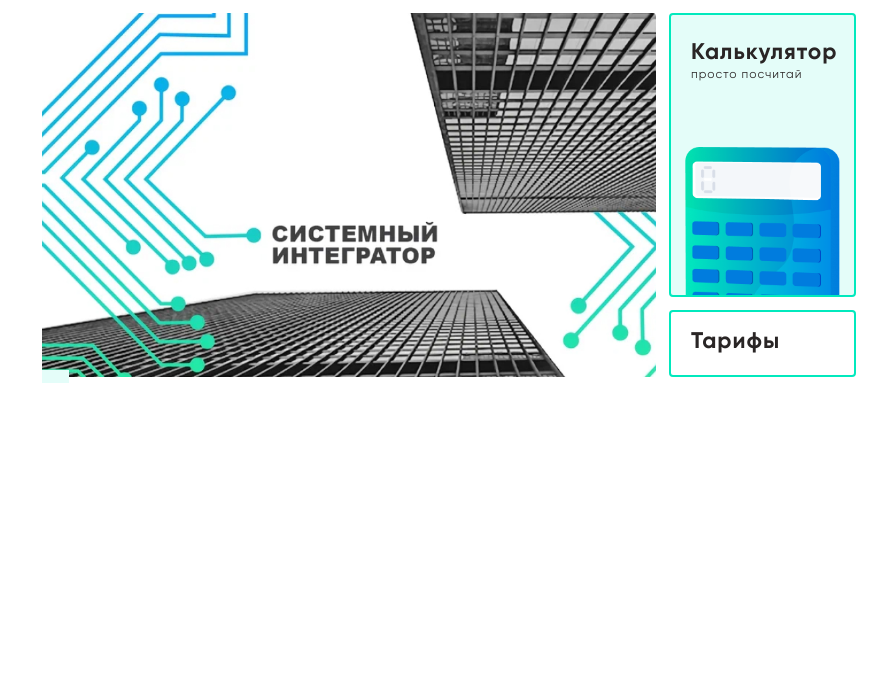
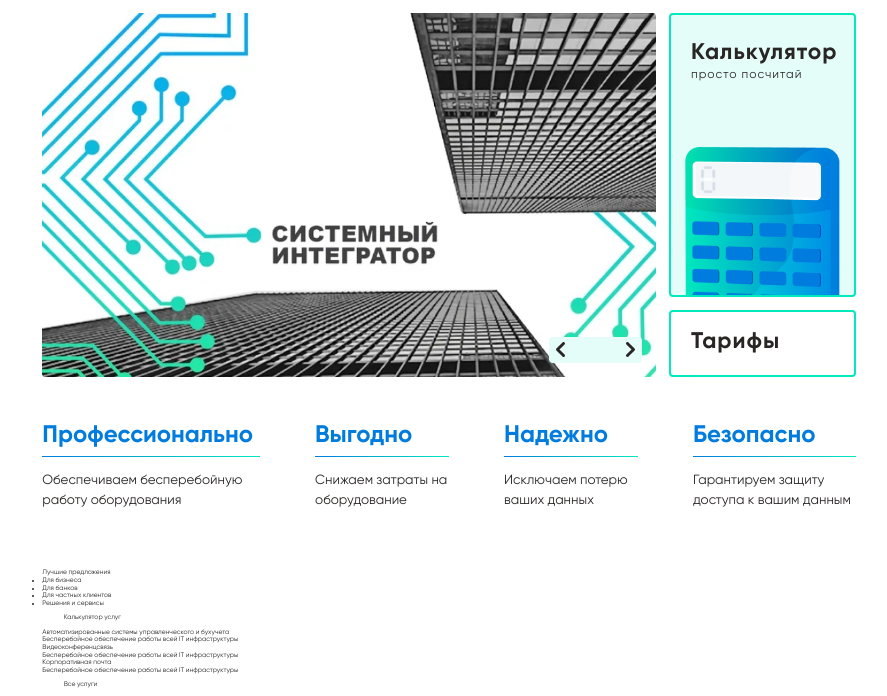
Before and after one commit to llao87/nvcit_2024, a website: page src/pug/index.pug in a window 1280 px wide. Shown: the part 112-808 px from the top of the page, without its empty margins (191-1078 px from the left). Drawn offline with nearby package versions, Linux system fonts and the light colour scheme; files that its build step writes are made by us from their sources.

Commit message:
промежуточный: добавлвен блок преимуществ и разметка блока лучших предложений

```diff
--- a/src/pug/index.pug
+++ b/src/pug/index.pug
@@ -14,6 +14,7 @@ html(lang="ru")
 	body
 		include pug-parts/header/header.pug
 		include pug-parts/index/promo.pug
-
+		include pug-parts/index/advantages.pug
+		include pug-parts/index/best-offers.pug
 
 		include pug-parts/footer/footer.pug
--- /dev/null
+++ b/src/pug/pug-parts/index/advantages.pug
@@ -0,0 +1,18 @@
+section.advantages
+    .container
+        .advantages-row
+            .advantage.advantage--professional
+                .title Профессионально
+                .description Обеспечиваем бесперебойную работу оборудования
+
+            .advantage.advantage--profit
+                .title Выгодно
+                .description Снижаем затраты на оборудование
+
+            .advantage.advantage--safely
+                .title Надежно
+                .description Исключаем потерю ваших данных
+
+            .advantage.advantage--securely
+                .title Безопасно
+                .description Гарантируем защиту доступа к вашим данным
--- /dev/null
+++ b/src/pug/pug-parts/index/best-offers.pug
@@ -0,0 +1,30 @@
+section.best-offers
+    .offers-tags
+        .container
+            .section-title Лучшие предложения
+
+            .tags-wrap
+                ul.tags
+                    li.tag.js__tag(data-section-id="0") Для бизнеса
+                    li.tag.js__tag(data-section-id="0") Для банков
+                    li.tag.js__tag(data-section-id="0") Для частных клиентов
+                    li.tag.js__tag(data-section-id="0") Решения и сервисы
+
+                .btn.btn--calculator Калькулятор услуг
+
+    .offers-carousel
+        .container
+            .offers-slider-wrap.js__offers-slider
+                .slider
+                    .slide
+                        .title Автоматизированные системы управленческого и бухучета
+                        .description Бесперебойное обеспечение работы всей IT инфраструктуры
+                    .slide
+                        .title Видеоконференцсвязь
+                        .description Бесперебойное обеспечение работы всей IT инфраструктуры
+                    .slide
+                        .title Корпоративная почта
+                        .description Бесперебойное обеспечение работы всей IT инфраструктуры
+                .controls
+                .links
+                    .btn.btn--blue.btn--all-services Все услуги
--- /dev/null
+++ b/src/scss/_advantages.scss
@@ -0,0 +1,54 @@
+.advantages {
+    margin: 2.6rem 0;
+
+    .container {
+        .advantages-row {
+            display: flex;
+            align-items: stretch;
+            justify-content: space-between;
+
+            .advantage {
+                margin: 4.2rem 0;
+                flex: none;
+
+                .title {
+                    color: $blue;
+                    font-size: 3.6rem;
+                    font-weight: 700;
+                    padding: 0 0 1rem 0;
+                    margin: 0 0 2rem 0;
+                    border-bottom: 0.2rem solid transparent;
+                    border-image: $greenBlueGradient;
+                    border-image-slice: 1;
+                }
+
+                .description {
+                    margin: 2rem 0;
+                    color: $textBlack;
+                    font-size: 2rem;
+                    line-height: 1.5;
+                }
+            }
+
+            .advantage--professional {
+                width: 30%;
+                width: 26.8%;
+            }
+
+            .advantage--profit {
+                width: 20%;
+                width: 16.5%;
+            }
+
+            .advantage--safely {
+                width: 20%;
+                width: 16.5%;
+            }
+
+            .advantage--securely {
+                width: 20%;
+                // width:   %;
+            }
+        }
+    }
+}
--- /dev/null
+++ b/src/scss/_best-offers.scss
@@ -0,0 +1,37 @@
+.best-offers {
+    .offers-tags {
+        .container {
+            .section-title {}
+
+            .tags-wrap {
+                ul.tags {
+                    li.tag {}
+                }
+
+                .btn.btn--calculator {}
+            }
+        }
+    }
+
+    .offers-carousel {
+        .container {
+            .offers-slider-wrap {
+                .slider {
+                    .slide {
+                        .title {}
+
+                        .description {}
+                    }
+                }
+            }
+        }
+    }
+
+    .controls {
+        .links {
+            .btn {}
+
+            .btn--blue {}
+        }
+    }
+}
--- a/src/scss/_common.scss
+++ b/src/scss/_common.scss
@@ -5,42 +5,54 @@
     margin: 0;
     color: $textBlack;
 }
+
 a {
     color: inherit;
     text-decoration: none;
 }
 
-html
-{
+html {
     font-size: 10px;
 
     @media screen and (orientation: landscape) {
         font-size: 0.520835vw;
     }
+
     // @media screen and (orientation: portrait) {
     //     font-size: 2vh;
     // }
 }
 
-h1, h2, h3, h4, h5, h6 {
+h1,
+h2,
+h3,
+h4,
+h5,
+h6 {
     line-height: 2;
     font-weight: bold;
 }
+
 h1 {
     font-size: 3.2rem;
 }
+
 h2 {
     font-size: 2.4rem;
 }
+
 h3 {
     font-size: 1.872rem;
 }
+
 h4 {
     font-size: 1.6rem;
 }
+
 h5 {
     font-size: 1.328rem;
 }
+
 h6 {
     font-size: 1.072rem;
 }
@@ -60,6 +72,14 @@ h6 {
     border-radius: 0.6rem;
     transition: all 0.3s linear;
 }
+
+.btn--border {
+    border: 0.2rem solid transparent;
+    border-image: $greenBlueGradient;
+    border-image-slice: 1;
+    border-radius: 0.6rem;
+}
+
 .btn--green {
     background-color: $green;
     color: #fff;
@@ -68,6 +88,7 @@ h6 {
         background-color: $greenHover;
     }
 }
+
 .banner {
     position: relative;
     border-radius: 0.6rem;
--- a/src/scss/_header.scss
+++ b/src/scss/_header.scss
@@ -10,24 +10,33 @@ header {
       .offices {
         font-size: 1.6rem;
         font-weight: 400;
-        padding: 0.4rem 1.6rem;
+        padding: 0.4rem 2.2rem;
+        letter-spacing: 0.025rem;
         border-right: thin solid $lightGray;
       }
 
       .email {
+        color: $textBlack;
         font-size: 1.6rem;
         font-weight: 400;
-        padding: 0.4rem 1.6rem;
+        padding: 0.4rem 2.2rem;
         border-right: thin solid $lightGray;
         letter-spacing: 0.025rem;
+        transition: all 0.3s linear;
+        &:hover {
+          color: $textBlue;
+        }
       }
 
       .phone {
         font-size: 1.6rem;
         font-weight: 400;
-        padding: 0.4rem 1.6rem;
+        padding: 0.4rem 2.2rem;
         border-right: thin solid $lightGray;
-        letter-spacing: -0.05rem;
+        transition: all 0.3s linear;
+        &:hover {
+          color: $textBlue;
+        }
       }
 
       .search-btn {
@@ -53,8 +62,7 @@ header {
         flex: none;
         margin: -2rem 0 0 0;
 
-        img {
-        }
+        img {}
       }
 
       .menu {
@@ -68,7 +76,6 @@ header {
           padding: 0;
 
           .menu_item {
-            margin: 0 1.6rem;
 
             .menu_link {
               font-size: 2rem;
@@ -76,7 +83,7 @@ header {
               font-weight: 500;
 
               &:hover {
-                color: #13a2ed;
+                color: $textBlue;
               }
             }
 
--- a/src/scss/_promo.scss
+++ b/src/scss/_promo.scss
@@ -1,5 +1,6 @@
 .promo {
-    padding: 2.6rem 0;
+    margin: 2.6rem 0;
+    // padding: 2.6rem 0;
 
     .container {
         .promo_box {
@@ -9,6 +10,8 @@
             height: 54.5rem;
 
             .promo-slider-wrap {
+                position: relative;
+
                 .slider {
                     width: 92rem;
                     height: 100%;
@@ -26,7 +29,6 @@
                                     height: 100%;
 
                                     .slide {
-
                                         width: 100%;
                                         height: 100%;
                                         border-radius: 0.2rem;
@@ -47,22 +49,48 @@
                     display: flex;
                     align-items: center;
                     justify-content: flex-end;
+                    bottom: 4rem;
+                    right: 2rem;
 
                     .slick-arrow {
-                        width: 2rem;
-                        height: 2rem;
-                        background-color: $lightGreen;
+                        width: 7rem;
+                        height: 4rem;
+                        cursor: pointer;
+                        transition: all 0.3s linear;
+                        // opacity: 0.8;
+                        background: $lightGreen;
+
+                        &::after {
+                            display: block;
+                            position: absolute;
+                            content: '';
+                            width: 50%;
+                            height: inherit;
+                            background-size: 20%;
+                            background-repeat: no-repeat;
+                            background-position: center;
+                            z-index: 1;
+                        }
+
                         &.slick-arrow--prev {
+                            border-radius: 0.6rem 0 0 0.6rem;
                             &::after {
-                                display: block;
-                                position: absolute;
-                                content: '';
-                                width: 100%;
-                                height: 100%;
-                                background-image: url(/images/);
+                                background-image: url(/images/slider-prev.svg);
+                                background-position: 20% 50%;
                             }
                         }
-                        &.slick-arrow--next {}
+
+                        &.slick-arrow--next {
+                            border-radius: 0 0.6rem 0.6rem 0;
+                            &::after {
+                                background-image: url(/images/slider-next.svg);
+                                background-position: 80% 50%;
+                            }
+                        }
+
+                        &:hover {
+                            background-color: $lightGreenHover;
+                        }
                     }
                 }
             }
--- a/src/scss/_vars.scss
+++ b/src/scss/_vars.scss
@@ -2,5 +2,12 @@ $lightBlue: #E5F3FF;
 $green: #01E9BD;
 $greenHover: #10b597;
 $lightGreen: #E4FDF9;
+$lightGreenHover: #87e4d4;
 $textBlack: #292525;
 $lightGray: #868686;
+$textBlue: #13a2ed;
+$blue: #007CDE;
+
+$greenBlueGradient: linear-gradient(90deg, rgba(0,124,222,1) 0%, rgba(1,233,189,1) 100%);
+$blueGreenGradient: linear-gradient(90deg, rgba(1,233,189,1) 100%, rgba(0,124,222,1) 100%);
+// $greenBlueGradient: linear-gradient(#0B0E7F , #0B95DD);
--- a/src/scss/style.scss
+++ b/src/scss/style.scss
@@ -5,6 +5,7 @@
 @import "common";
 @import "header";
 @import "promo";
-
+@import "advantages";
+@import "best-offers";
 
 @import "footer";
```
Also changed, not shown: src/css/style.min.css, src/index.html, src/pug-parts/index/advantages.html (added), src/pug-parts/index/best-offers.html (added).
